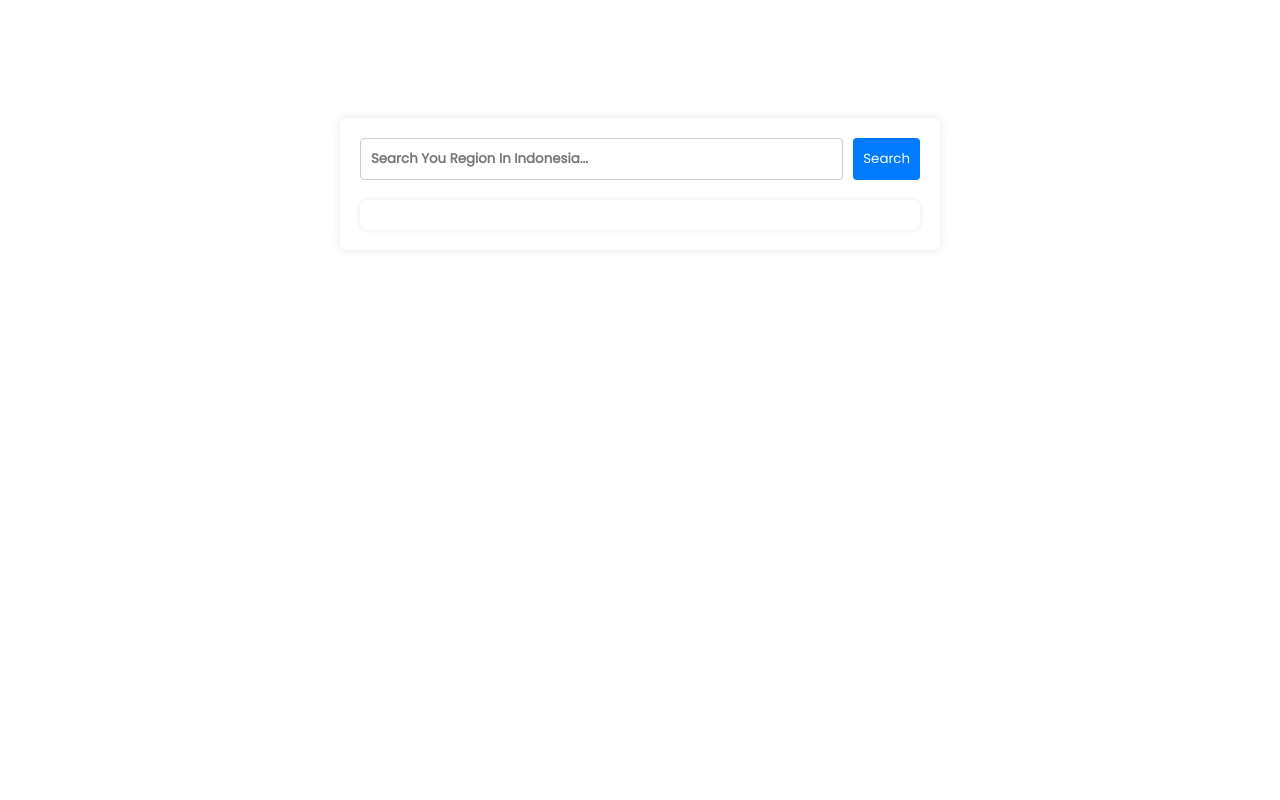
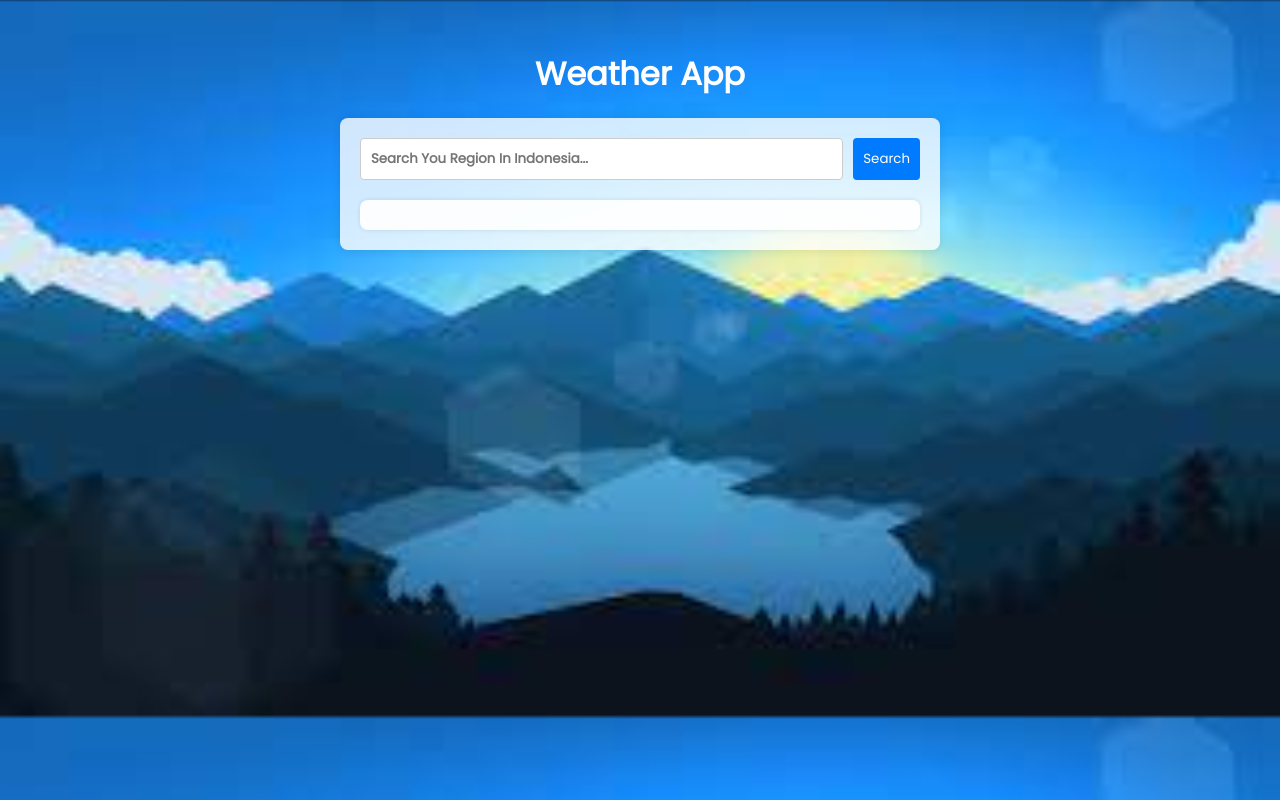
Before and after one commit to StevanusAndika/WeatherApp, a plain HTML site: page index.html in a window 1280 px wide. Drawn offline with Linux system fonts and the light colour scheme.

Commit message:
update CSS

```diff
--- a/css/style.css
+++ b/css/style.css
@@ -10,14 +10,13 @@
     font-family: 'poppins', sans-serif;
 }
 
-/* Body styling with background image */
+/* Body style */
+
 body {
     font-family: 'Arial', sans-serif;
     background-color: #f0f0f0;
-    background: url('img/weather-cold.jpg') center center fixed;
+    background: url('../img/weather-cold.jpg');
     background-size: cover;
-
-
 }
 
 
```
